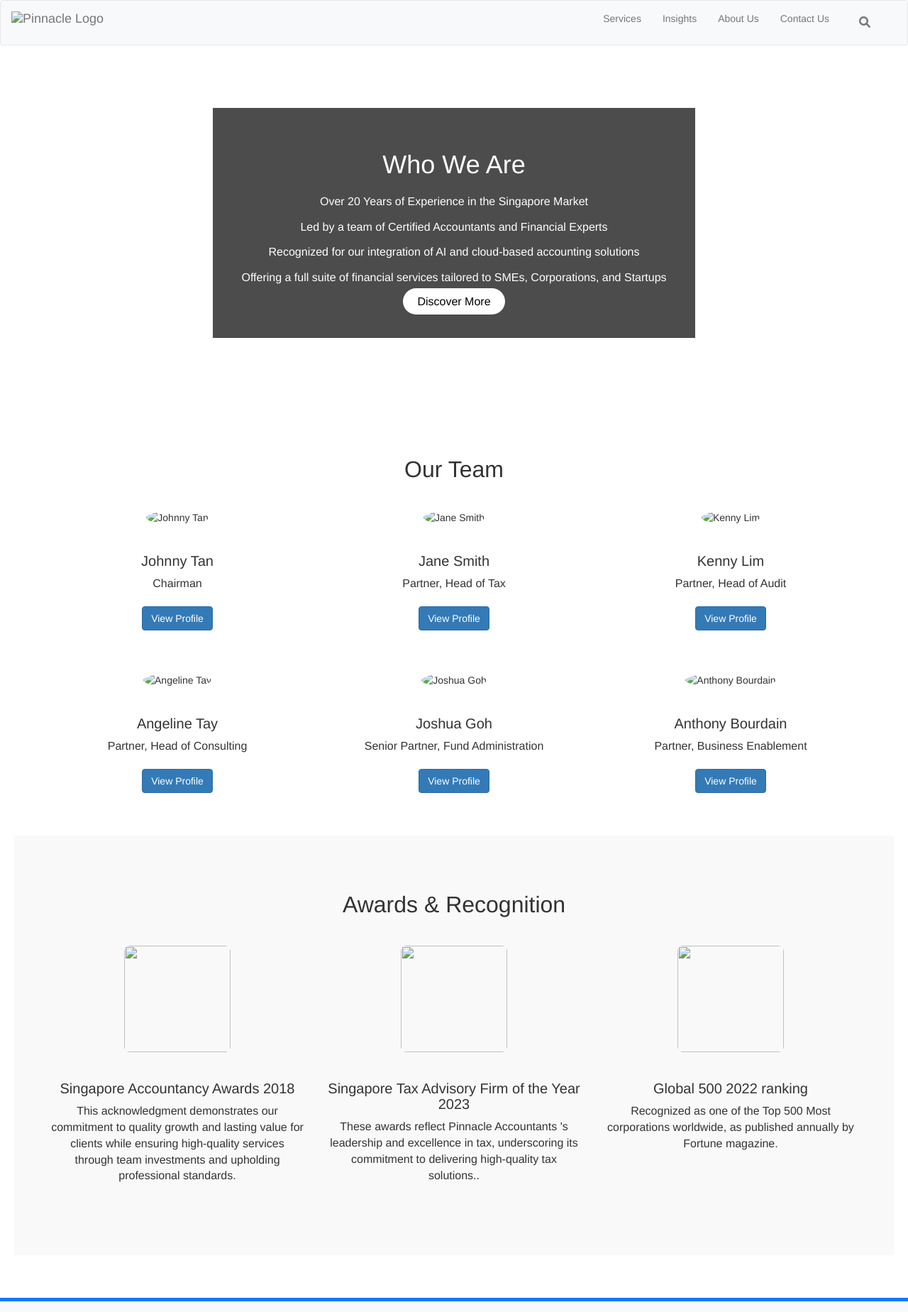
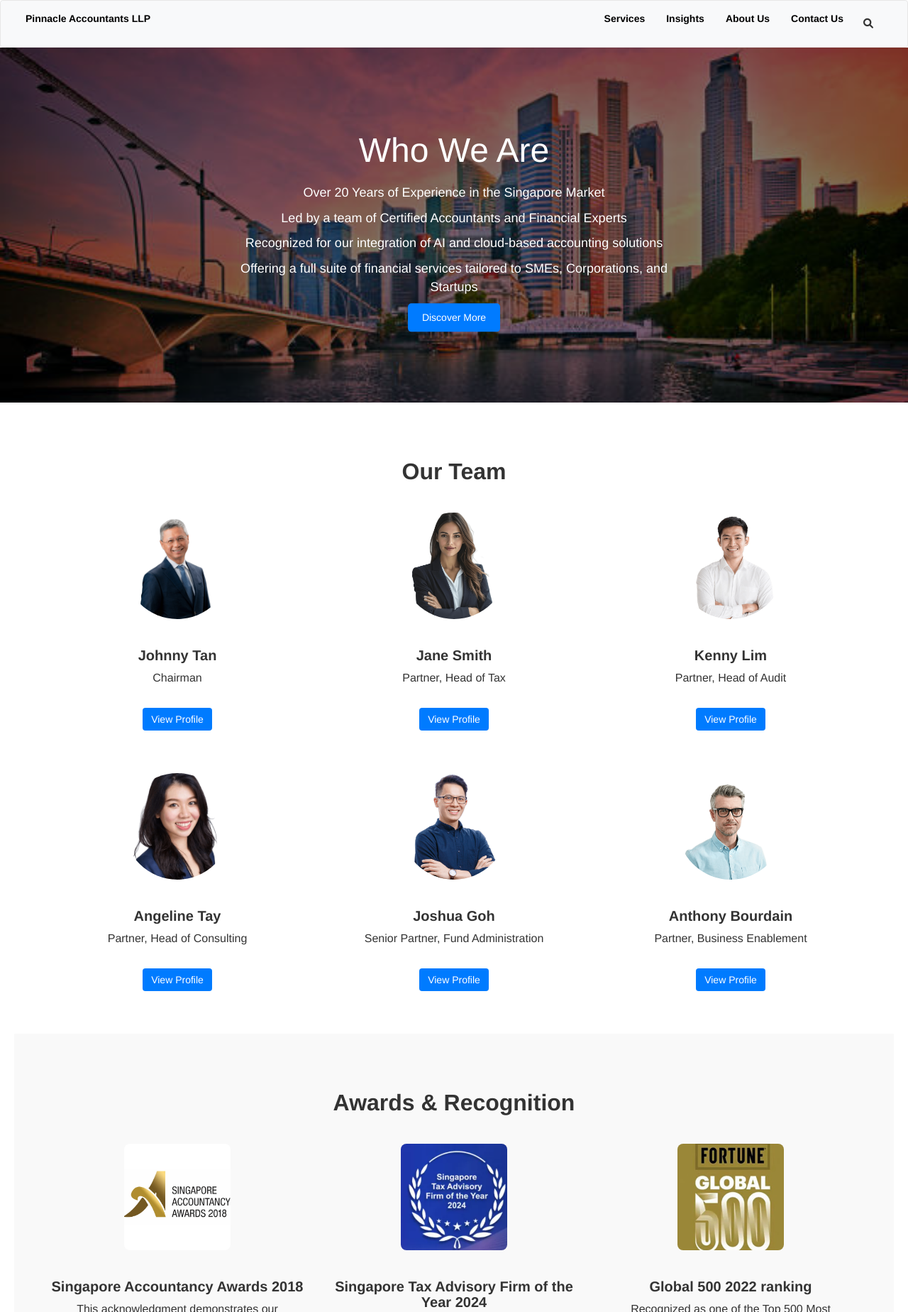
Before and after one commit to W0ShiiSky/CS2024-3-Page-HTML-Project, a plain HTML site: page aboutUs.html in a window 1280 px wide. Shown: the top 1848 px of the page at 71% size. Drawn offline with nearby package versions, Linux system fonts and the light colour scheme.

Commit message:
update about us and favicon

```diff
--- a/aboutUs.html
+++ b/aboutUs.html
@@ -6,233 +6,46 @@
     <title>Pinnacle Accountants LLP</title>
     <link rel="icon" href="images/PinnacleAccount.ico" type="image/x-icon">
     <link rel="stylesheet" href="https://maxcdn.bootstrapcdn.com/bootstrap/3.4.1/css/bootstrap.min.css">
+    <link rel="stylesheet" href="https://cdnjs.cloudflare.com/ajax/libs/font-awesome/6.0.0-beta3/css/all.min.css">
+    <link rel="stylesheet" href="css/style2.css">
     <script src="https://ajax.googleapis.com/ajax/libs/jquery/3.7.1/jquery.min.js"></script>
     <script src="https://maxcdn.bootstrapcdn.com/bootstrap/3.4.1/js/bootstrap.min.js"></script>
-    <link rel="stylesheet" href="https://cdnjs.cloudflare.com/ajax/libs/font-awesome/6.0.0-beta3/css/all.min.css">
-    <style>
-        /* Header Navigation Styling */
-        .navbar {
-            margin-bottom: 0;
-            background-color: #f8f9fa;
-        }
-        .navbar-nav li a {
-            color: #000;
-        }
-        .navbar-nav li a:hover, .navbar-nav li a:active {
-            color: #007bff;
-        }
-        .navbar-right {
-            margin-right: 10px;
-        }
-        .search-icon {
-            padding: 6px 12px;
-        }
-        .fa-search {
-            font-size: 16px;
-        }
-
-        /* Hero Section Styling */
-        .hero-section {
-            position: relative;
-            background-image: url('W0ShiiSky/CS2024-3-Page-HTML-Project/images/company overview.jpg');
-            background-position: center;
-            height: 500px;
-            width: 100%;
-            display: flex;
-            justify-content: center;
-            align-items: center;
-        }
-        .hero-content {
-            position: absolute;
-            background-color: rgba(0, 0, 0, 0.7);
-            color: white;
-            padding: 40px;
-            max-width: 800px;
-            text-align: center;
-        }
-        .hero-content h1 {
-            font-size: 36px;
-            margin-bottom: 20px;
-        }
-        .hero-content p {
-            font-size: 16px;
-            line-height: 1.6;
-        }
-        .btn-discover-more {
-            margin-top: 20px;
-            background-color: white;
-            color: black;
-            border-radius: 50px;
-            padding: 10px 20px;
-            font-size: 16px;
-            text-decoration: none;
-        }
-        .btn-discover-more:hover {
-            background-color: #ddd;
-        }
-
-        /* Team Section Styling */
-        .team-section {
-            padding: 60px 20px;
-            text-align: center;
-            background-color: #fff;
-        }
-        .team-section h2 {
-            font-size: 32px;
-            margin-bottom: 40px;
-        }
-        .team-member {
-            text-align: center;
-        }
-        .team-member img {
-            width: 150px;
-            height: 150px;
-            border-radius: 50%;
-            object-fit: cover;
-            margin-bottom: 20px;
-        }
-        .team-member h3 {
-            font-size: 20px;
-            margin-bottom: 10px;
-        }
-        .team-member p {
-            font-size: 16px;
-            margin-bottom: 20px;
-        }
-        .card {
-            margin-bottom: 30px;
-        }
-        /* Ensures team section remains responsive */
-        .row-centered {
-            display: flex;
-            justify-content: center;
-            flex-wrap: wrap;
-        }
-        .col-centered {
-            display: flex;
-            justify-content: center;
-            align-items: center;
-            margin-bottom: 30px;
-        }
-
-            /* Awards Section Styling */
-.awards-section {
-    padding: 60px 20px;
-    background-color: #f9f9f9;
-    text-align: center;
-}
-
-.awards-section h2 {
-    font-size: 32px;
-    margin-bottom: 40px;
-}
-
-.award {
-    text-align: center;
-    margin-bottom: 40px;
-}
-
-.award img {
-    width: 150px; /* Set a fixed width */
-    height: 150px; /* Set a fixed height */
-    object-fit: cover; /* Ensures the image covers the entire space without distortion */
-    margin-bottom: 20px;
-    border-radius: 8px; /* Optional: Adds rounded corners */
-}
-
-.award h3 {
-    font-size: 20px;
-    margin-bottom: 10px;
-}
-
-.award p {
-    font-size: 16px;
-}
-
-    /* Footer Section Styling */
-.footer-section {
-    background-color: #f8f9fa;
-    padding: 40px 20px;
-    border-top: 5px solid #007bff; /* Optional border at the top */
-}
-
-.footer-section h4 {
-    font-size: 18px;
-    margin-bottom: 20px;
-}
-
-.footer-links {
-    list-style: none;
-    padding: 0;
-}
-
-.footer-links li {
-    margin-bottom: 10px;
-}
-
-.footer-links a {
-    color: #000;
-    text-decoration: none;
-}
-
-.footer-links a:hover {
-    text-decoration: underline;
-    color: #007bff;
-}
-
-/* Social Icons */
-.social-icons {
-    list-style: none;
-    padding: 0;
-}
-
-.social-icons li {
-    display: inline-block;
-    margin-right: 10px;
-}
-
-.social-icons a {
-    color: #000;
-    font-size: 20px;
-}
-
-.social-icons a:hover {
-    color: #007bff;
-}
-
-    </style>
 </head>
 <body>
 
-    <!-- Header Navigation -->
+    <!-- Nav Bar Section -->
     <nav class="navbar navbar-default">
         <div class="container-fluid">
-            <div class="navbar-header">
-                <a class="navbar-brand" href="#"><img src="/mnt/data/image.png" alt="Pinnacle Logo" style="max-height: 40px;"></a>
+          <div class="navbar-header" style="margin-left: 20px;">
+            <a class="navbar-brand" style="color: black; font-size: 14px; font-weight: bold;" href="home.html">Pinnacle Accountants LLP</a>
           </div>
-            <ul class="nav navbar-nav navbar-right">
-                <li><a href="#">Services</a></li>
-                <li><a href="#">Insights</a></li>
-                <li><a href="#">About Us</a></li>
-                <li><a href="#">Contact Us</a></li>
-                <li class="search-icon">
-                    <a href="#"><i class="fas fa-search"></i></a>
+          <ul class="nav navbar-nav navbar-right" style="margin-right: 20px;">
+            <li><a style="color: black; font-size: 14px; font-weight: bold;" href="#">Services</a></li>
+            <li><a style="color: black; font-size: 14px; font-weight: bold;" href="#">Insights</a></li>
+            <li><a style="color: black; font-size: 14px; font-weight: bold;" href="aboutUs.html">About Us</a></li>
+            <li><a style="color: black; font-size: 14px; font-weight: bold;" href="contactus.html">Contact Us</a></li>
+            <li>
+                <button class="btn navbar-btn" style="line-height: 35px; background-color: transparent;">
+                    <i class="fas fa-search"></i>
+                </button>
             </li>
           </ul>
         </div>
     </nav>
 
-    <!-- Hero Section -->
+<!-- Header Image Section -->
 <div class="hero-section">
+    <img src="images/companyoverview.jpg" alt="Header Image" class="header-image">
     <div class="hero-content">
         <h1>Who We Are</h1>
         <p class="highlight">Over 20 Years of Experience in the Singapore Market</p>
         <p class="highlight">Led by a team of Certified Accountants and Financial Experts</p>
         <p class="highlight">Recognized for our integration of AI and cloud-based accounting solutions</p>
         <p class="highlight">Offering a full suite of financial services tailored to SMEs, Corporations, and Startups</p>
-            <a href="#" class="btn-discover-more">Discover More</a>
+        <button class="btn-discover-more">Discover More</button>
     </div>
 </div>
+
 
     <!-- Our Team Section -->
     <div class="team-section">
@@ -242,7 +55,7 @@
                 <!-- Team Member 1 -->
                 <div class="col-sm-4 col-centered">
                     <div class="team-member card">
-                        <img src="W0ShiiSky/CS2024-3-Page-HTML-Project/images/Johnny T.png" alt="Johnny Tan">
+                        <img src="images/Johnny T.png" alt="Johnny Tan">
                         <h3>Johnny Tan</h3>
                         <p>Chairman</p>
                         <a href="#" class="btn btn-primary">View Profile</a>
@@ -251,7 +64,7 @@
                 <!-- Team Member 2 -->
                 <div class="col-sm-4 col-centered">
                     <div class="team-member card">
-                        <img src="W0ShiiSky/CS2024-3-Page-HTML-Project/images/Jane S.png" alt="Jane Smith">
+                        <img src="images/Jane S.png" alt="Jane Smith">
                         <h3>Jane Smith</h3>
                         <p>Partner, Head of Tax</p>
                         <a href="#" class="btn btn-primary">View Profile</a>
@@ -260,7 +73,7 @@
                 <!-- Team Member 3 -->
                 <div class="col-sm-4 col-centered">
                     <div class="team-member card">
-                        <img src="W0ShiiSky/CS2024-3-Page-HTML-Project/images/Kenny L.png" alt="Kenny Lim">
+                        <img src="images/Kenny L.png" alt="Kenny Lim">
                         <h3>Kenny Lim</h3>
                         <p>Partner, Head of Audit</p>
                         <a href="#" class="btn btn-primary">View Profile</a>
@@ -271,7 +84,7 @@
                 <!-- Team Member 4 -->
                 <div class="col-sm-4 col-centered">
                     <div class="team-member card">
-                        <img src="W0ShiiSky/CS2024-3-Page-HTML-Project/images/Angeline T.png" alt="Angeline Tay">
+                        <img src="images/Angeline T.png" alt="Angeline Tay">
                         <h3>Angeline Tay</h3>
                         <p>Partner, Head of Consulting</p>
                         <a href="#" class="btn btn-primary">View Profile</a>
@@ -280,7 +93,7 @@
                 <!-- Team Member 5 -->
                 <div class="col-sm-4 col-centered">
                     <div class="team-member card">
-                        <img src="W0ShiiSky/CS2024-3-Page-HTML-Project/images/Joshua G.png" alt="Joshua Goh">
+                        <img src="images/Joshua G.png" alt="Joshua Goh">
                         <h3>Joshua Goh</h3>
                         <p>Senior Partner, Fund Administration</p>
                         <a href="#" class="btn btn-primary">View Profile</a>
@@ -289,7 +102,7 @@
                 <!-- Team Member 6 -->
                 <div class="col-sm-4 col-centered">
                     <div class="team-member card">
-                        <img src="W0ShiiSky/CS2024-3-Page-HTML-Project/images/Anthony B.png" alt="Anthony Bourdain">
+                        <img src="images/Anthony B.png" alt="Anthony Bourdain">
                         <h3>Anthony Bourdain</h3>
                         <p>Partner, Business Enablement</p>
                         <a href="#" class="btn btn-primary">View Profile</a>
@@ -306,7 +119,7 @@
               <!-- Award 1 -->
               <div class="col-sm-4">
                   <div class="award">
-                      <img src="W0ShiiSky/CS2024-3-Page-HTML-Project/images/award1.png" alt="" class="award-image">
+                      <img src="images/award1.png" alt="" class="award-image">
                       <h3>Singapore Accountancy Awards 2018</h3>
                       <p>This acknowledgment demonstrates our commitment to quality growth and lasting value for clients while ensuring high-quality services through team investments and upholding professional standards.</p>
                   </div>
@@ -314,15 +127,15 @@
               <!-- Award 2 -->
               <div class="col-sm-4">
                   <div class="award">
-                      <img src="W0ShiiSky/CS2024-3-Page-HTML-Project/images/award2.png" alt="" class="award-image">
-                      <h3>Singapore Tax Advisory Firm of the Year 2023</h3>
+                      <img src="images/award2.png" alt="" class="award-image">
+                      <h3>Singapore Tax Advisory Firm of the Year 2024</h3>
                       <p>These awards reflect Pinnacle Accountants 's leadership and excellence in tax, underscoring its commitment to delivering high-quality tax solutions..</p>
                   </div>
               </div>
               <!-- Award 3 -->
               <div class="col-sm-4">
                   <div class="award">
-                      <img src="W0ShiiSky/CS2024-3-Page-HTML-Project/images/award3.png" alt="" class="award-image">
+                      <img src="images/award3.png" alt="" class="award-image">
                       <h3>Global 500 2022 ranking</h3>
                       <p>Recognized as one of the Top 500 Most corporations worldwide, as published annually by Fortune magazine.</p>
                   </div>
@@ -332,22 +145,26 @@
       </div>
   </div>
 
+
     <!-- Footer Section -->
     <footer class="footer-section">
         <div class="container">
             <div class="row">
-          <!-- Social Icons -->
-          <div class="col-sm-3">
+
+                <!-- Logo and Social Media Links -->
+                <div class="col-md-3">
+                    <h4 style="font-weight: bold;">Follow Us</h4>
                     <ul class="social-icons">
-                  <li><a href="#"><i class="fas fa-envelope"></i></a></li>
-                  <li><a href="#"><i class="fab fa-facebook-f"></i></a></li>
+                        <li><a href="#"><i class="fab fa-x"></i></a></li>
+                        <li><a href="#"><i class="fab fa-instagram"></i></a></li>
+                        <li><a href="#"><i class="fab fa-youtube"></i></a></li>
                         <li><a href="#"><i class="fab fa-linkedin-in"></i></a></li>
-                  <li><a href="#"><i class="fab fa-instagram"></i></a></li>
                     </ul>
                 </div>
-          <!-- Services Column -->
-          <div class="col-sm-3">
-              <h4>Services</h4>
+
+                <!-- Services Links -->
+                <div class="col-md-2">
+                    <h4 style="font-weight: bold;">Services</h4>
                     <ul class="footer-links">
                         <li><a href="#">Accounting</a></li>
                         <li><a href="#">Auditing</a></li>
@@ -358,9 +175,10 @@
                         <li><a href="#">Tax</a></li>
                     </ul>
                 </div>
-          <!-- Insights Column -->
-          <div class="col-sm-3">
-              <h4>Insights</h4>
+
+                <!-- Insights Links -->
+                <div class="col-md-2">
+                    <h4 style="font-weight: bold;">Insights</h4>
                     <ul class="footer-links">
                         <li><a href="#">Consumer Products</a></li>
                         <li><a href="#">Financial Services</a></li>
@@ -369,13 +187,26 @@
                         <li><a href="#">Technology</a></li>
                     </ul>
                 </div>
-          <!-- About Us Column -->
-          <div class="col-sm-3">
-              <h4>About Us</h4>
+
+                <!-- About Us Links -->
+                <div class="col-md-2">
+                    <h4 style="font-weight: bold;">About Us</h4>
                     <ul class="footer-links">
                         <li><a href="#">Company Overview</a></li>
                         <li><a href="#">Our Team</a></li>
                         <li><a href="#">Awards & Recognition</a></li>
+                    </ul>
+                </div>
+
+                <!-- Quick Links -->
+                <div class="col-md-3">
+                    <h4 style="font-weight: bold;">Quick Links</h4>
+                    <ul class="footer-links">
+                        <li><a href="home.html" class="text-white">Home</a></li>
+                        <li><a href="#" class="text-white">Services</a></li>
+                        <li><a href="#" class="text-white">Insights</a></li>
+                        <li><a href="aboutUs.html" class="text-white">About Us</a></li>
+                        <li><a href="contactus.html" class="text-white">Contact Us</a></li>
                     </ul>
                 </div>
       </div>
--- /dev/null
+++ b/css/style2.css
@@ -0,0 +1,200 @@
+/* Header Navigation Styling */
+.navbar {
+    margin-bottom: 0;
+    background-color: #f8f9fa;
+}
+.navbar-nav li a {
+    color: #000;
+}
+
+/* Hero Section Styling */
+.hero-section {
+    position: relative;
+    width: 100%;
+    height: 500px; /* Adjust as needed */
+}
+
+.header-image {
+    width: 100%;
+    height: 100%;
+    object-fit: cover; /* Ensures the image covers the container without being distorted */
+}
+
+.hero-content {
+    position: absolute;
+    top: 50%;
+    left: 50%;
+    transform: translate(-50%, -50%);
+    color: white;
+    text-align: center;
+    z-index: 1; /* Ensures the content is above the image */
+}
+
+.hero-section::before {
+    content: "";
+    position: absolute;
+    top: 0;
+    left: 0;
+    width: 100%;
+    height: 100%;
+    background-color: rgba(0, 0, 0, 0.5); /* Adds a dark overlay on the image */
+    z-index: 0;
+}
+
+.hero-section h1 {
+    font-size: 48px;
+    margin-bottom: 20px;
+}
+
+.hero-section .highlight {
+    font-size: 18px;
+    margin-bottom: 10px;
+}
+
+.btn-discover-more {
+    background-color: #007bff;
+    color: white;
+    padding: 10px 20px;
+    border-radius: 5px;
+    border: none;
+    cursor: pointer;
+}
+
+.btn-discover-more:hover {
+    background-color: #007bff;
+}
+
+
+/* Team Section Styling */
+.team-section {
+    padding: 60px 20px;
+    text-align: center;
+    background-color: #fff;
+}
+.team-section h2 {
+    font-size: 32px;
+    font-weight: bold;
+    margin-bottom: 40px;
+}
+.team-member {
+    text-align: center;
+}
+.team-member img {
+    width: 150px;
+    height: 150px;
+    border-radius: 50%;
+    object-fit: cover;
+    margin-bottom: 20px;
+}
+.team-member h3 {
+    font-size: 20px;
+    font-weight: bold;
+    margin-bottom: 10px;
+}
+.team-member p {
+    font-size: 16px;
+    margin-bottom: 20px;
+}
+.card {
+    margin-bottom: 30px;
+}
+.btn-primary {
+    background-color: #007bff;
+    border: none;
+    margin-top: 10px;
+}
+
+/* Ensures team section remains responsive */
+.row-centered {
+    display: flex;
+    justify-content: center;
+    flex-wrap: wrap;
+}
+.col-centered {
+    display: flex;
+    justify-content: center;
+    align-items: center;
+    margin-bottom: 30px;
+}
+
+/* Awards Section Styling */
+.awards-section {
+    padding: 60px 20px;
+    background-color: #f9f9f9;
+    text-align: center;
+}
+.awards-section h2 {
+    font-size: 32px;
+    font-weight: bold;
+    margin-bottom: 40px;
+}
+.award {
+    text-align: center;
+    margin-bottom: 40px;
+}
+.award img {
+    width: 150px;
+    height: 150px;
+    object-fit: cover;
+    margin-bottom: 20px;
+    border-radius: 8px;
+}
+.award h3 {
+    font-size: 20px;
+    font-weight: bold;
+    margin-bottom: 10px;
+}
+.award p {
+    font-size: 16px;
+}
+.footer-section {
+    background-color: #f8f8f8;
+    padding: 40px 0;
+    color: #333;
+    font-size: 14px;
+}
+
+.footer-logo {
+    width: 100px;
+    margin-bottom: 20px;
+}
+
+.social-icons {
+    padding: 0;
+    list-style: none;
+}
+
+.social-icons li {
+    display: inline-block;
+    margin-right: 10px;
+}
+
+.social-icons a {
+    color: #333;
+    font-size: 20px;
+    transition: color 0.3s ease;
+}
+
+.social-icons a:hover {
+    color: #007bff;
+}
+
+.footer-links {
+    list-style: none;
+    padding: 0;
+    margin: 0;
+}
+
+.footer-links li {
+    margin-bottom: 10px;
+}
+
+.footer-links a {
+    color: #333;
+    text-decoration: none;
+    transition: color 0.3s ease;
+}
+
+.footer-links a:hover {
+    color: #007bff;
+}
```
Also changed, not shown: contactus.html (+2 -1 lines), home.html (+2 -1 lines), images/companyoverview.jpg (renamed from images/company overview.jpg). Lines whose indentation alone changed are shown as unchanged.
